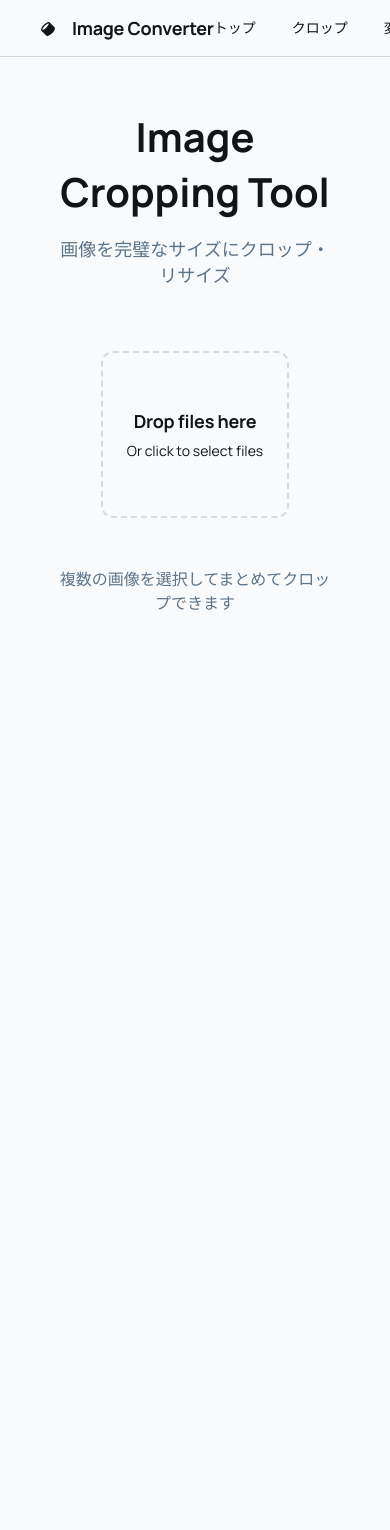
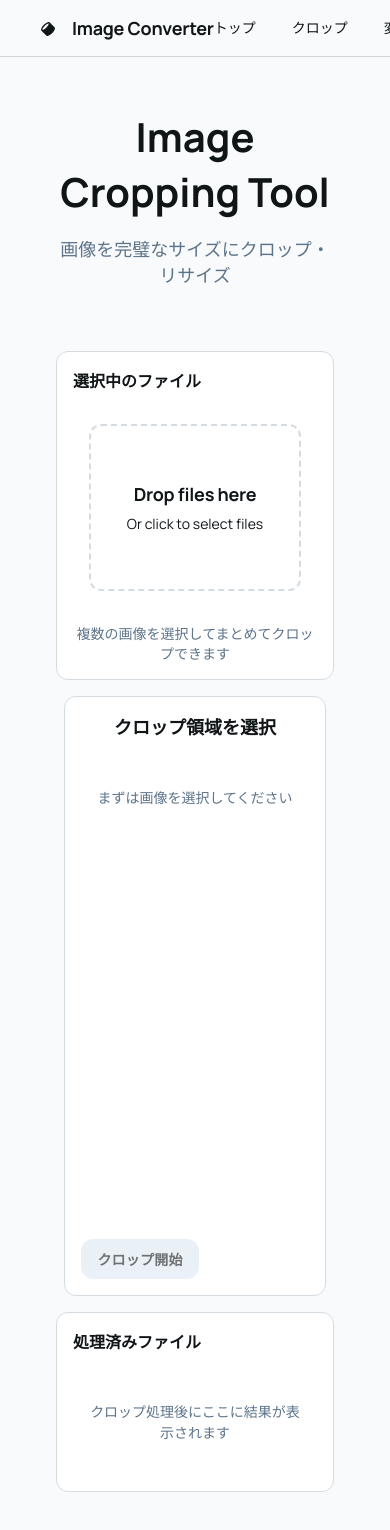
Before and after one commit to Suemura/client-side-image-converter, a Next.js app: page /crop in a window 390 px wide. Shown: the top 1530 px of the page. Before the commit the page ends 844 px from the top, so only its background shows below. Built offline with nearby package versions, Linux system fonts and the light colour scheme.

Commit message:
コンポーネントの共通化

```diff
--- a/src/app/convert/components/ConversionResults.module.css
+++ b/src/app/convert/components/ConversionResults.module.css
@@ -1,28 +1,29 @@
 .container {
-  background-color: white;
-  border-radius: 16px;
-  border: 1px solid var(--border-dashed);
-  padding: 24px;
-  margin-top: 24px;
+  padding: 0;
+  margin: 0;
+  background: transparent;
+  border: none;
+  border-radius: 0;
 }
 
 .header {
-  display: flex;
-  align-items: center;
-  justify-content: space-between;
+  display: block;
   margin-bottom: 16px;
 }
 
 .title {
-  font-size: 18px;
+  font-size: 16px;
   font-weight: 600;
   color: var(--foreground);
+  margin-bottom: 12px;
+  line-height: 1.4;
 }
 
 .buttonGroup {
   display: flex;
   gap: 8px;
   flex-wrap: wrap;
+  margin-bottom: 16px;
 }
 
 .statsContainer {
--- a/src/app/convert/components/ConversionResults.tsx
+++ b/src/app/convert/components/ConversionResults.tsx
@@ -143,8 +143,10 @@ export const ConversionResults: React.FC<ConversionResultsProps> = ({
     <div className={styles.container}>
       <div className={styles.header}>
         <h3 className={styles.title}>
-          {t("results.title")} ({fileCount}{t("results.files")})
+          {t("results.title")} ({fileCount}{t("results.fileUnit")})
         </h3>
+      </div>
+
       <div className={styles.buttonGroup}>
         <Button
           variant="primary"
@@ -156,7 +158,6 @@ export const ConversionResults: React.FC<ConversionResultsProps> = ({
         <Button variant="secondary" onClick={onClear}>
           {t("results.clear")}
         </Button>
-        </div>
       </div>
 
       {/* 統計情報（コンバージョンモードのみ） */}
--- a/src/app/crop/crop.module.css
+++ b/src/app/crop/crop.module.css
@@ -1,39 +1,43 @@
 .cropPageContainer {
   display: grid;
-  grid-template-columns: 300px 1fr 300px;
-  gap: 2rem;
+  grid-template-columns: 1fr 2fr 4fr 2fr 1fr;
+  gap: 1.5rem;
   align-items: start;
   width: 100%;
-  max-width: 1400px;
+  max-width: 1600px;
   min-height: 600px;
+  margin: 0 auto;
 }
 
 .cropColumn {
   background-color: white;
   border-radius: 12px;
   border: 1px solid var(--border-dashed);
-  padding: 1.5rem;
+  padding: 1.25rem;
+  overflow: hidden;
 }
 
 .cropColumnCenter {
   background-color: white;
   border-radius: 12px;
   border: 1px solid var(--border-dashed);
-  padding: 2rem;
+  padding: 1.5rem;
   display: flex;
   flex-direction: column;
   min-height: 600px;
 }
 
 .cropColumnTitle {
-  font-size: 1.125rem;
+  font-size: 1rem;
   font-weight: 600;
   color: var(--foreground);
   margin-bottom: 1rem;
+  word-wrap: break-word;
+  hyphens: auto;
 }
 
 .cropCenterTitle {
-  font-size: 1.25rem;
+  font-size: 1.125rem;
   font-weight: 600;
   color: var(--foreground);
   margin-bottom: 1rem;
@@ -88,7 +92,10 @@
   color: var(--muted-foreground);
   font-size: 0.875rem;
   text-align: center;
-  padding: 2rem 0;
+  padding: 2rem 1rem;
+  line-height: 1.5;
+  word-wrap: break-word;
+  hyphens: auto;
 }
 
 .centerButton {
@@ -129,13 +136,21 @@
 /* レスポンシブデザイン */
 @media (max-width: 1200px) {
   .cropPageContainer {
+    grid-template-columns: 0.5fr 2fr 4fr 2fr 0.5fr;
+    gap: 1rem;
+    max-width: 1200px;
+  }
+}
+
+@media (max-width: 900px) {
+  .cropPageContainer {
     grid-template-columns: 1fr;
     gap: 1.5rem;
+    max-width: 600px;
   }
 
   .cropColumn,
   .cropColumnCenter {
-    max-width: 600px;
     margin: 0 auto;
   }
 }
--- a/src/app/crop/page.tsx
+++ b/src/app/crop/page.tsx
@@ -1,7 +1,7 @@
 "use client";
 
 import type React from "react";
-import { useCallback, useState } from "react";
+import { useCallback, useState, useEffect } from "react";
 import { useTranslation } from "react-i18next";
 import { Button } from "../../components/Button";
 import { FileList } from "../../components/FileList";
@@ -18,28 +18,41 @@ import styles from "./crop.module.css";
 export default function CropPage() {
   const { t } = useTranslation();
   const [files, setFiles] = useState<File[]>([]);
-  const [currentStep, setCurrentStep] = useState<"upload" | "select" | "processing" | "results">("upload");
   const [cropArea, setCropArea] = useState<CropArea | null>(null);
   const [previewUrl, setPreviewUrl] = useState<string>("");
   const [isProcessing, setIsProcessing] = useState(false);
   const [progressCurrent, setProgressCurrent] = useState(0);
-  const [progressTotal, setProgressTotal] = useState(0);  const [cropResults, setCropResults] = useState<CropResult[]>([]);
+  const [progressTotal, setProgressTotal] = useState(0);
+  const [cropResults, setCropResults] = useState<CropResult[]>([]);
+
+  // プレビューURL管理のためのuseEffect
+  useEffect(() => {
+    return () => {
+      // コンポーネントがアンマウントされる際にプレビューURLをクリーンアップ
+      if (previewUrl) {
+        URL.revokeObjectURL(previewUrl);
+      }
+    };
+  }, [previewUrl]);
 
   const handleFilesSelected = useCallback((selectedFiles: File[]) => {
     const imageFiles = selectedFiles.filter(file => file.type.startsWith("image/"));
     setFiles(imageFiles);
 
     if (imageFiles.length > 0) {
-      // プレビュー用に最初の画像を使用
+      // 古いプレビューURLをクリーンアップ
+      if (previewUrl) {
+        URL.revokeObjectURL(previewUrl);
+      }
+      // 新しいプレビューURLを作成
       const url = URL.createObjectURL(imageFiles[0]);
       setPreviewUrl(url);
-      setCurrentStep("select");
     }
-  }, []);
+  }, [previewUrl]);
 
   const handleClearFiles = useCallback(() => {
     setFiles([]);
-    setCurrentStep("upload");
+    setCropResults([]);
     if (previewUrl) {
       URL.revokeObjectURL(previewUrl);
       setPreviewUrl("");
@@ -54,7 +67,6 @@ export default function CropPage() {
     if (files.length === 0 || !cropArea) return;
 
     setIsProcessing(true);
-    setCurrentStep("processing");
     setProgressCurrent(0);
     setProgressTotal(files.length);
 
@@ -69,8 +81,6 @@ export default function CropPage() {
       );
 
       setCropResults(results);
-      // 結果表示時も3カラム構成を維持するため、selectステップのままにする
-      setCurrentStep("select");
     } catch (error) {
       console.error("Crop error:", error);
     } finally {
@@ -78,16 +88,13 @@ export default function CropPage() {
     }
   }, [files, cropArea]);
 
-  const handleBackToUpload = useCallback(() => {
-    handleClearFiles();
-  }, [handleClearFiles]);
-
   const handleClearResults = useCallback(() => {
     setCropResults([]);
-    // 3カラム構成を維持するため、uploadステップには戻らない
-    // setCurrentStep("upload");
-    // handleClearFiles();
   }, []);
+
+  // クロップボタンの状態を計算
+  const isCropButtonDisabled = files.length === 0 || !cropArea || isProcessing;
+  const hasResults = cropResults.length > 0;
 
   return (
     <LayoutContainer>
@@ -118,45 +125,46 @@ export default function CropPage() {
             {t("crop.subtitle")}
           </p>
 
-          {currentStep === "upload" && (
-            <div
-              style={{
-                display: "flex",
-                flexDirection: "column",
-                gap: "2rem",
-                alignItems: "center",
-              }}
-            >
+          <div className={styles.cropPageContainer}>
+            {/* 左余白 */}
+            <div></div>
+
+            {/* 左カラム: ファイル選択・ファイルリスト */}
+            <div className={styles.cropColumn}>
+              <h4 className={styles.cropColumnTitle}>
+                {t("crop.filesSelected")}
+              </h4>
+
+              {files.length === 0 ? (
                 <FileUploadArea
                   files={files}
                   onFilesSelected={handleFilesSelected}
                   onClearFiles={handleClearFiles}
                 />
-              <p
-                style={{
-                  color: "var(--muted-foreground)",
-                  fontSize: "1rem",
-                  textAlign: "center",
-                }}
-              >
-                複数の画像を選択してまとめてクロップできます
-              </p>
-            </div>
-          )}
-
-          {currentStep === "select" && (
-            <div className={styles.cropPageContainer}>
-              {/* 左カラム: 変換前ファイルリスト */}
-              <div className={styles.cropColumn}>
+              ) : (
+                <>
                   <FileList
                     files={files}
                     onClearFiles={handleClearFiles}
                   />
                   <div style={{ marginTop: "1rem" }}>
-                  <Button variant="secondary" onClick={handleBackToUpload}>
-                    {t("crop.backToUpload")}
+                    <Button variant="secondary" onClick={handleClearFiles}>
+                      {t("crop.selectNewImage")}
                     </Button>
                   </div>
+                </>
+              )}
+
+              {files.length === 0 && (
+                <p style={{
+                  color: "var(--muted-foreground)",
+                  fontSize: "0.875rem",
+                  textAlign: "center",
+                  marginTop: "1rem"
+                }}>
+                  {t("crop.batchCropDescription")}
+                </p>
+              )}
             </div>
 
             {/* 中央カラム: クロップ操作 */}
@@ -164,6 +172,13 @@ export default function CropPage() {
               <h3 className={styles.cropCenterTitle}>
                 {t("crop.selectCropArea")}
               </h3>
+
+              {files.length === 0 ? (
+                <div className={styles.placeholder}>
+                  {t("crop.selectImageFirst")}
+                </div>
+              ) : (
+                <>
                   <p className={styles.centerDescription}>
                     {t("crop.dragToSelectArea")}
                   </p>
@@ -173,41 +188,45 @@ export default function CropPage() {
                     onCropAreaChange={handleCropAreaChange}
                     initialCropArea={cropArea || undefined}
                   />
+                </>
+              )}
 
               <div className={styles.centerButton}>
-                  {!isProcessing && cropResults.length === 0 && (
-                    <Button
-                      variant="primary"
-                      onClick={handleStartCropping}
-                      disabled={files.length === 0 || !cropArea}
-                    >
-                      {t("crop.startCropping")}
-                    </Button>
-                  )}
-                  {!isProcessing && cropResults.length > 0 && (
+                {isProcessing ? (
+                  <div className={styles.processingText}>
+                    {t("crop.croppingInProgress")}
+                  </div>
+                ) : hasResults ? (
                   <div style={{ display: "flex", gap: "1rem", justifyContent: "center" }}>
                     <Button
                       variant="primary"
                       onClick={handleStartCropping}
-                        disabled={files.length === 0 || !cropArea}
+                      disabled={isCropButtonDisabled}
                     >
-                        再クロップ
+                      {t("crop.reCrop")}
                     </Button>
-                      <Button variant="secondary" onClick={handleBackToUpload}>
-                        新しい画像を選択
+                    <Button variant="secondary" onClick={handleClearFiles}>
+                      {t("crop.selectNewImage")}
                     </Button>
                   </div>
-                  )}
-                  {isProcessing && (
-                    <div className={styles.processingText}>
-                      処理中...
-                    </div>
+                ) : (
+                  <Button
+                    variant="primary"
+                    onClick={handleStartCropping}
+                    disabled={isCropButtonDisabled}
+                  >
+                    {t("crop.startCropping")}
+                  </Button>
                 )}
               </div>
             </div>
 
             {/* 右カラム: 処理済みファイルリスト */}
             <div className={styles.cropColumn}>
+              <h4 className={styles.cropColumnTitle}>
+                {t("crop.processedFiles")}
+              </h4>
+
               {isProcessing && (
                 <div style={{ marginBottom: "1rem" }}>
                   <ProgressBar
@@ -217,25 +236,23 @@ export default function CropPage() {
                   />
                 </div>
               )}
-                {cropResults.length > 0 ? (
+
+              {hasResults ? (
                 <ConversionResults
                   cropResults={cropResults}
                   onClear={handleClearResults}
                   showComparison={false}
                 />
               ) : (
-                  <>
-                    <h4 className={styles.cropColumnTitle}>
-                      処理済みファイル
-                    </h4>
                 <div className={styles.placeholder}>
-                      クロップ処理後にここに結果が表示されます
+                  {t("crop.processingPlaceholder")}
                 </div>
-                  </>
               )}
             </div>
+
+            {/* 右余白 */}
+            <div></div>
           </div>
-          )}
         </div>
       </MainContent>
     </LayoutContainer>
--- a/src/i18n/locales/en.json
+++ b/src/i18n/locales/en.json
@@ -57,6 +57,8 @@
     "subtitle": "Crop and resize your images to perfect dimensions",
     "preview": "Preview",
     "processing": "Processing...",
+    "processedFiles": "Processed Files",
+    "processingPlaceholder": "Results will appear here after cropping",
     "downloadCroppedImage": "Download Cropped Image",
     "selectNewImage": "Select New Image",
     "imageDetails": "Image Details",
@@ -65,14 +67,17 @@
     "fileType": "File Type",
     "selectCropArea": "Select Crop Area",
     "dragToSelectArea": "Drag to select crop area",
+    "selectImageFirst": "Please select images first",
     "startCropping": "Start Cropping",
+    "reCrop": "Re-Crop",
     "croppingInProgress": "Cropping in progress...",
-    "filesSelected": "Files Selected",
+    "filesSelected": "Selected Files",
     "cropSettings": "Crop Settings",
     "previewAndCrop": "Preview and Crop",
     "backToUpload": "Back",
     "downloadAll": "Download All",
-    "previewImage": "Preview Image"
+    "previewImage": "Preview Image",
+    "batchCropDescription": "Select multiple images to crop them together"
   },
   "fileUpload": {
     "dropFiles": "Drop files here",
@@ -108,6 +113,7 @@
   "results": {
     "title": "Conversion Results",
     "files": "files",
+    "fileUnit": "file(s)",
     "downloadZip": "Download as ZIP",
     "creating": "Creating...",
     "clear": "Clear",
--- a/src/i18n/locales/ja.json
+++ b/src/i18n/locales/ja.json
@@ -57,6 +57,8 @@
     "subtitle": "画像を完璧なサイズにクロップ・リサイズ",
     "preview": "プレビュー",
     "processing": "処理中...",
+    "processedFiles": "処理済みファイル",
+    "processingPlaceholder": "クロップ処理後にここに結果が表示されます",
     "downloadCroppedImage": "クロップした画像をダウンロード",
     "selectNewImage": "新しい画像を選択",
     "imageDetails": "画像詳細",
@@ -65,14 +67,17 @@
     "fileType": "ファイル形式",
     "selectCropArea": "クロップ領域を選択",
     "dragToSelectArea": "ドラッグしてクロップ領域を選択してください",
+    "selectImageFirst": "まずは画像を選択してください",
     "startCropping": "クロップ開始",
+    "reCrop": "再クロップ",
     "croppingInProgress": "クロップ中...",
-    "filesSelected": "ファイル選択済み",
+    "filesSelected": "選択中のファイル",
     "cropSettings": "クロップ設定",
     "previewAndCrop": "プレビューとクロップ",
     "backToUpload": "戻る",
     "downloadAll": "すべてダウンロード",
-    "previewImage": "画像をプレビュー"
+    "previewImage": "画像をプレビュー",
+    "batchCropDescription": "複数の画像を選択してまとめてクロップできます"
   },
   "fileUpload": {
     "dropFiles": "ファイルをここにドロップ",
@@ -108,6 +113,7 @@
   "results": {
     "title": "変換結果",
     "files": "ファイル",
+    "fileUnit": "ファイル",
     "downloadZip": "Zipでダウンロード",
     "creating": "作成中...",
     "clear": "クリア",
```
Lines whose indentation alone changed are shown as unchanged.
